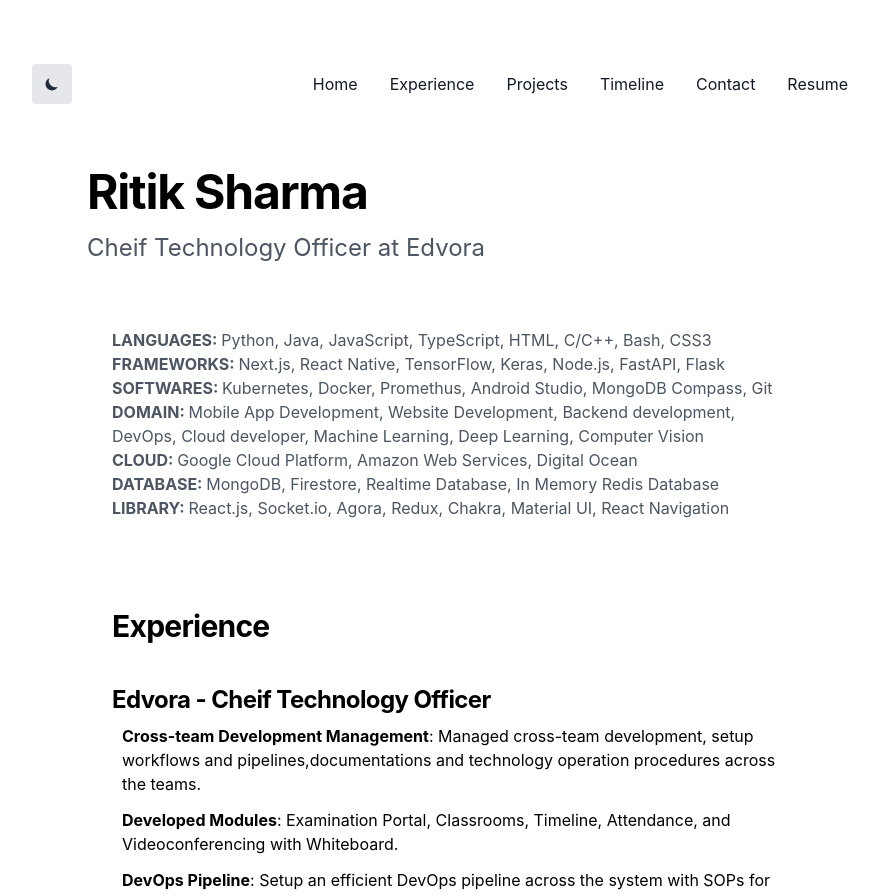
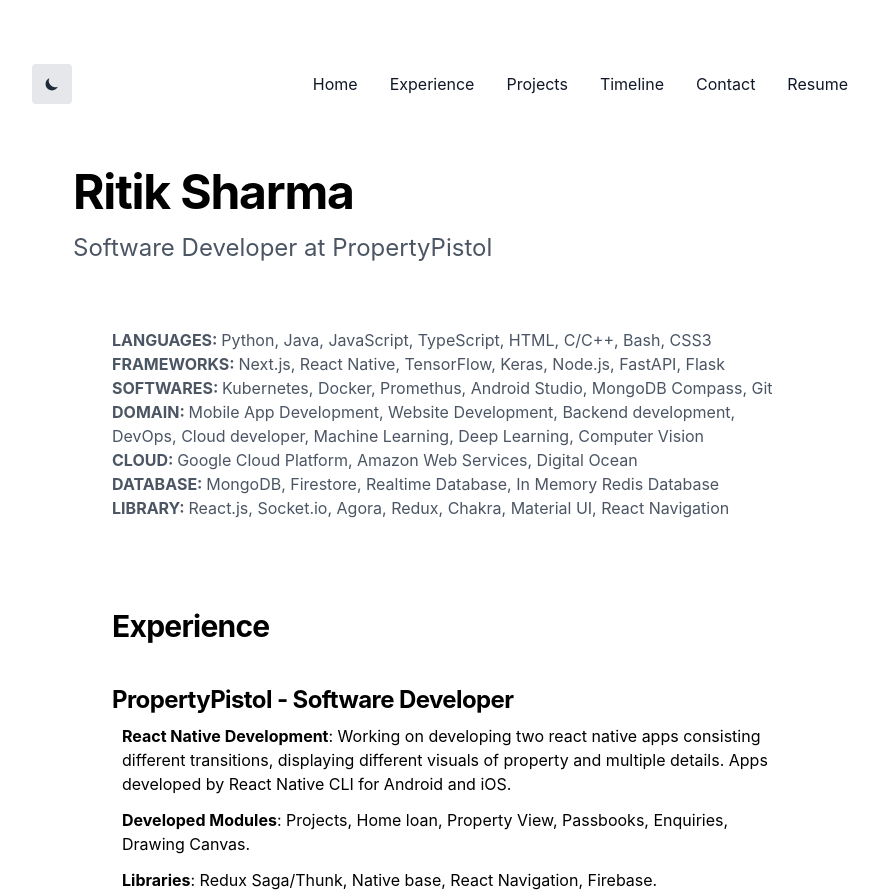
Before and after one commit to Ritik-Sharma38/ritiksharma, a Next.js app: page / in a window 1280 px wide. Shown: the top 895 px of the page, without its empty margins (192-1071 px from the left). Built offline with nearby package versions, Linux system fonts and the light colour scheme; what @tailwindcss/typography would draw is missing.

Commit message:
added property pistol

```diff
--- a/pages/about.js
+++ b/pages/about.js
@@ -17,7 +17,7 @@
 			<div className="flex flex-col justify-center items-start max-w-1xl mx-auto mb-16">
 				<h2 className="font-bold text-2xl md:text-5xl tracking-tight mb-4 dark:text-white">Ritik Sharma</h2>
 				<p className="text-2xl text-gray-600 dark:text-gray-400">
-					Cheif Technology Officer at Edvora &nbsp;&nbsp;&nbsp;&nbsp;&nbsp;&nbsp;&nbsp;&nbsp;&nbsp;&nbsp;&nbsp;&nbsp;&nbsp;&nbsp;&nbsp;&nbsp;&nbsp;&nbsp;&nbsp;&nbsp;&nbsp;&nbsp;&nbsp;&nbsp;&nbsp;&nbsp;&nbsp;&nbsp;&nbsp;&nbsp;&nbsp;&nbsp;&nbsp;&nbsp;&nbsp;&nbsp;&nbsp;&nbsp;&nbsp;&nbsp;&nbsp;&nbsp;&nbsp;&nbsp;&nbsp;&nbsp;&nbsp;
+					Software Developer at PropertyPistol &nbsp;&nbsp;&nbsp;&nbsp;&nbsp;&nbsp;&nbsp;&nbsp;&nbsp;&nbsp;&nbsp;&nbsp;&nbsp;&nbsp;&nbsp;&nbsp;&nbsp;&nbsp;&nbsp;&nbsp;&nbsp;&nbsp;&nbsp;&nbsp;&nbsp;&nbsp;&nbsp;&nbsp;&nbsp;&nbsp;&nbsp;&nbsp;&nbsp;&nbsp;&nbsp;&nbsp;&nbsp;&nbsp;&nbsp;&nbsp;&nbsp;&nbsp;&nbsp;&nbsp;&nbsp;&nbsp;&nbsp;&nbsp;
 					{/* , experienced in React.js, Next.js, React-native, Flutter, Google */}
 				</p>
 			</div>
--- a/pages/experience.js
+++ b/pages/experience.js
@@ -5,6 +5,21 @@
 const description = 'CTO';
 
 const Experience = () => {
+
+    const pps = [
+        {
+            "head": "React Native Development",
+            "text": "Working on developing two react native apps consisting different transitions, displaying different visuals of property and multiple details. Apps developed by React Native CLI for Android and iOS."
+        },
+        {
+            "head": "Developed Modules",
+            "text": "Projects, Home loan, Property View, Passbooks, Enquiries, Drawing Canvas."
+        },
+        {
+            "head": "Libraries",
+            "text": "Redux Saga/Thunk, Native base, React Navigation, Firebase."
+        },
+    ]
 
     const cto = [
         {
@@ -152,7 +167,20 @@
 				</h2>  */}
                 {/* <Skills /> */}
                 {/* <h2 className="font-bold text-4xl tracking-tight mb-2 dark:text-white">Some of my most intersting projects</h2> */}
-                <h2 className="font-bold text-2xl tracking-tight mb-2 dark:text-white">Edvora - Cheif Technology Officer</h2>
+
+                <h2 className="font-bold text-2xl tracking-tight mb-2 dark:text-white">PropertyPistol - Software Developer</h2>
+
+                <div style={{paddingLeft: "10px", borderBottom: "1px solid rgba(80, 80, 80, 0.4)"}}>
+                    {pps.map((item) => {
+                        return (
+                            <h3 className="dark:text-gray-300 mb-3">
+                                <b>{item.head}</b>: {item.text}
+                            </h3>
+                        )
+                    })}
+                </div>
+
+                <h2 className="font-bold text-2xl tracking-tight mb-2 dark:text-white">Edvora EdTeach StartUp - Cheif Technology Officer</h2>
 
                 <div style={{paddingLeft: "10px", borderBottom: "1px solid rgba(80, 80, 80, 0.4)"}}>
                     {cto.map((item) => {
```
